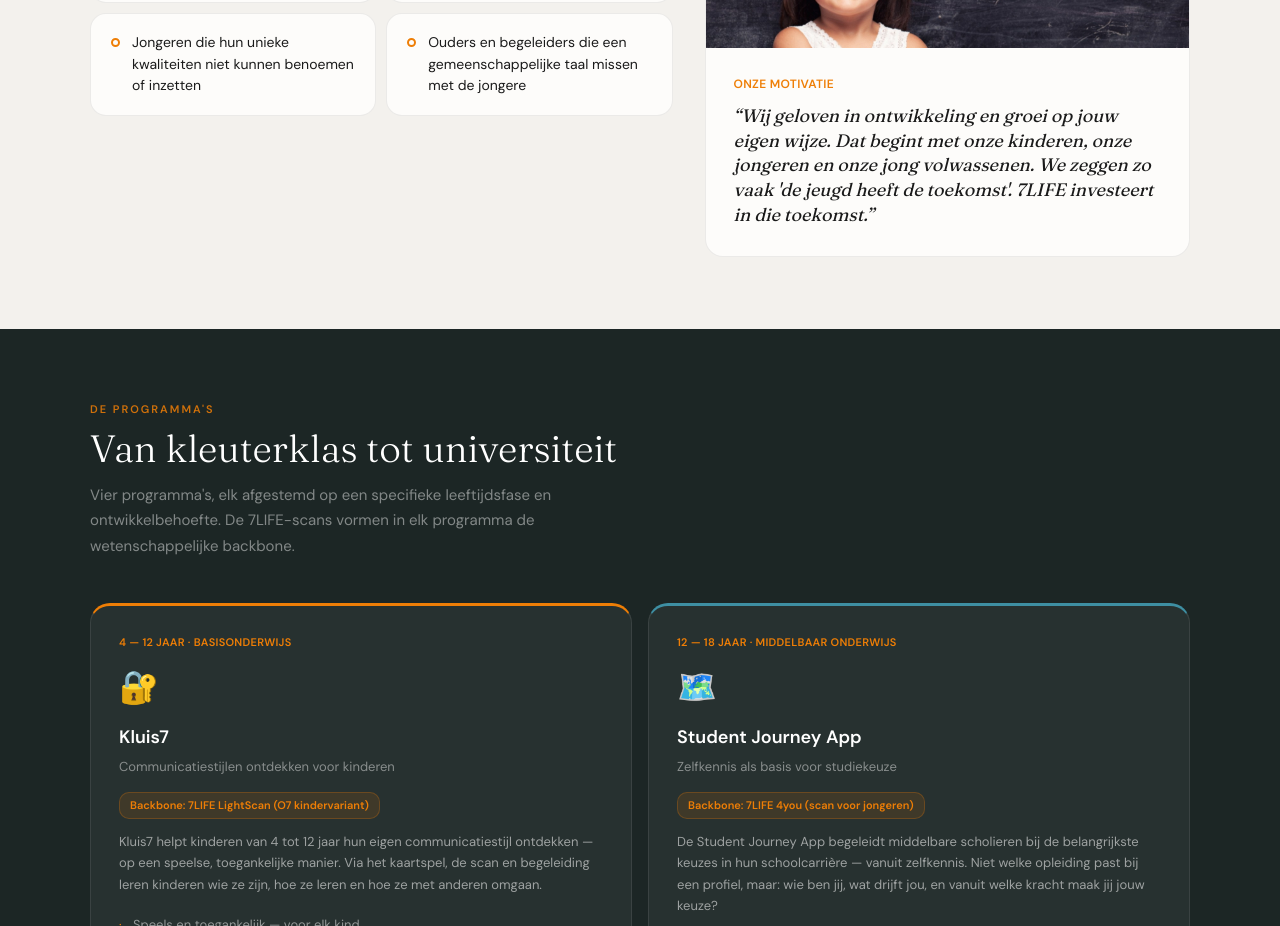
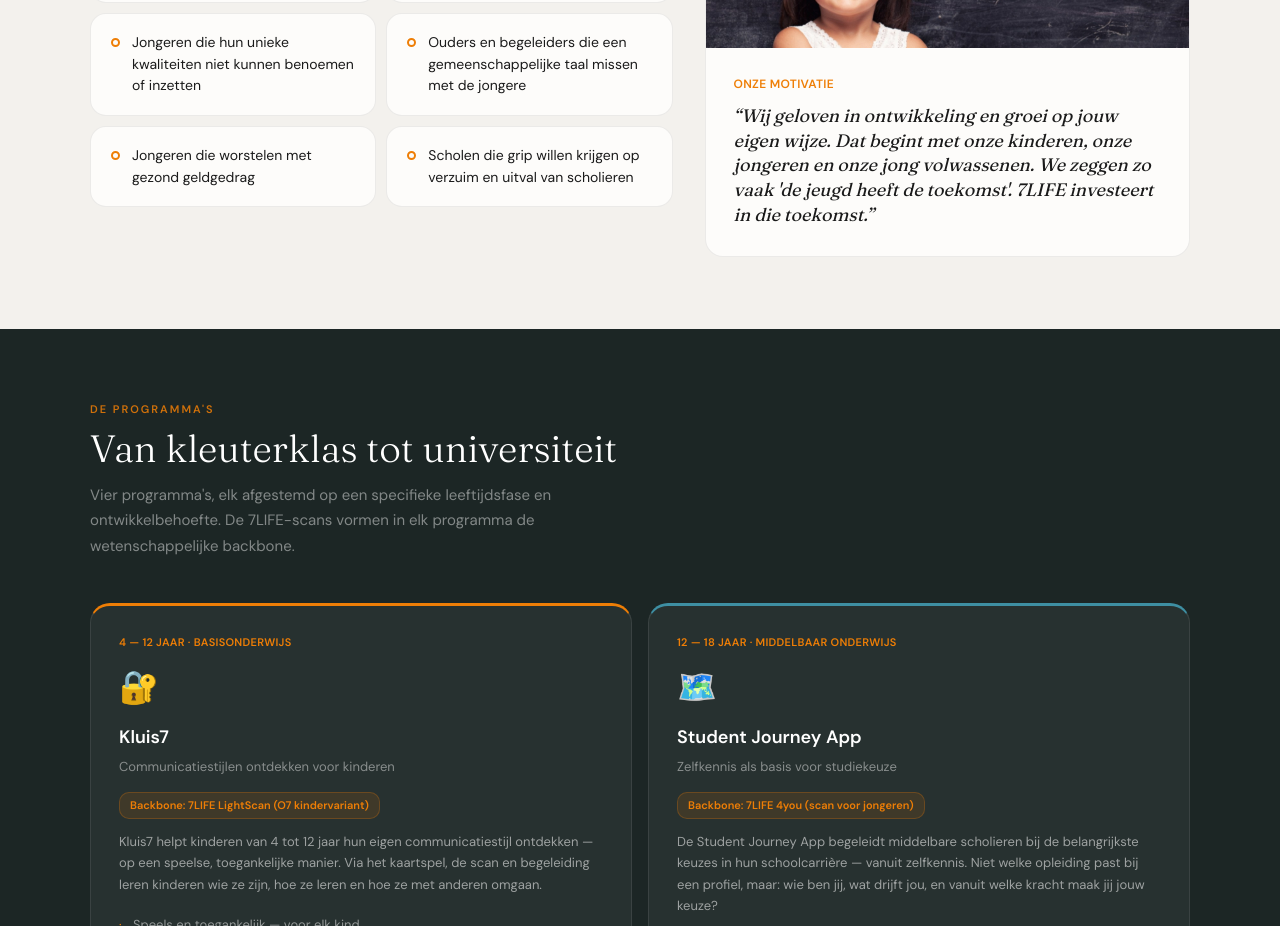
Before and after one commit to Hein-Runderkamp/7life-site, a Next.js app: page /jongeren in a window 1280 px wide. Shown: the part 1120-2046 px from the top of the page. Built offline with nearby package versions, Linux system fonts and the light colour scheme.

Commit message:
Jongeren-pagina: 2 extra vraagblokjes toegevoegd (geldgedrag, verzuim)

```diff
--- a/app/jongeren/page.tsx
+++ b/app/jongeren/page.tsx
@@ -10,6 +10,8 @@
   "Scholen die willen investeren in talentontwikkeling maar niet weten hoe",
   "Jongeren die hun unieke kwaliteiten niet kunnen benoemen of inzetten",
   "Ouders en begeleiders die een gemeenschappelijke taal missen met de jongere",
+  "Jongeren die worstelen met gezond geldgedrag",
+  "Scholen die grip willen krijgen op verzuim en uitval van scholieren",
 ];
 
 const programmas = [
```
